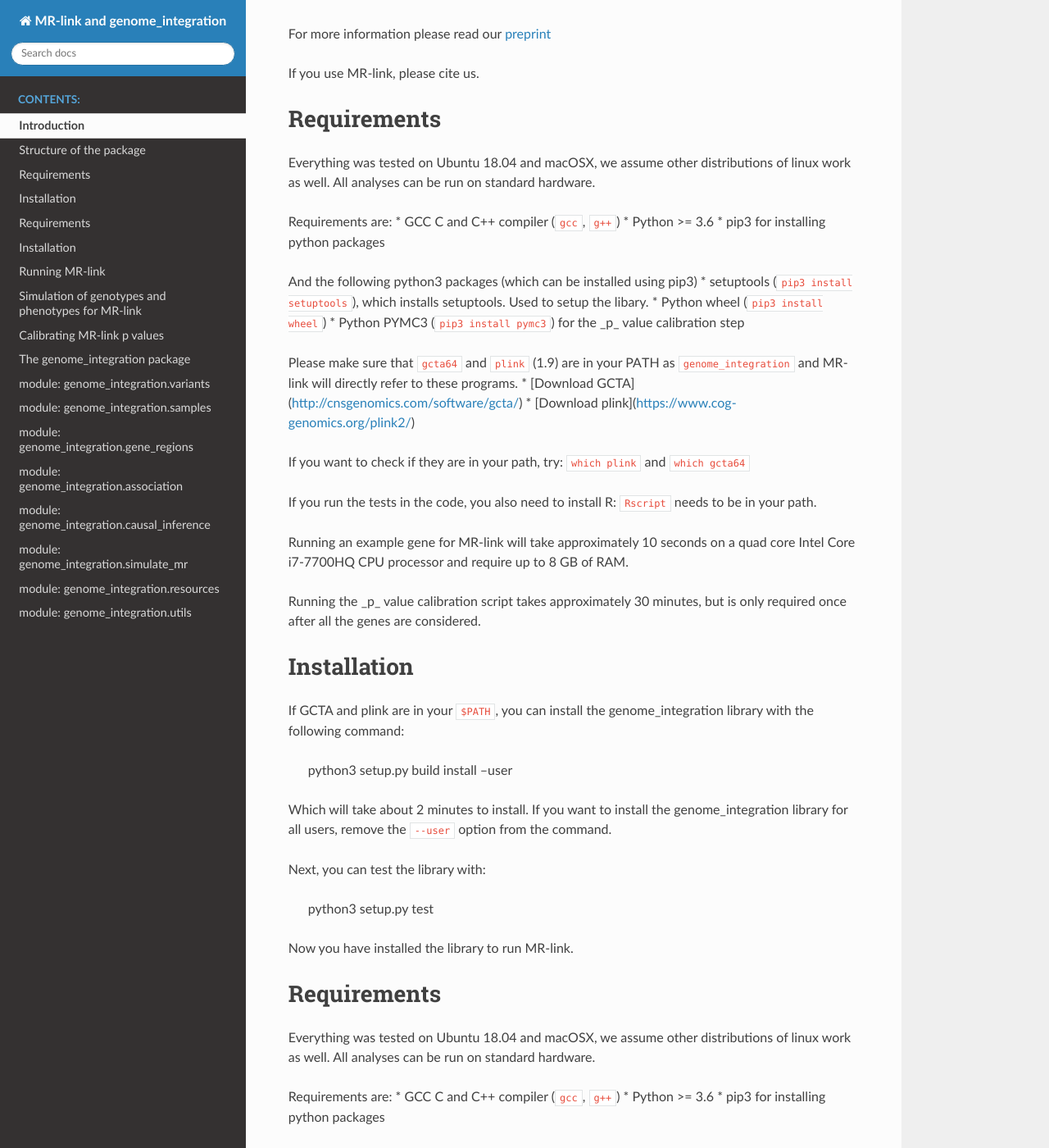
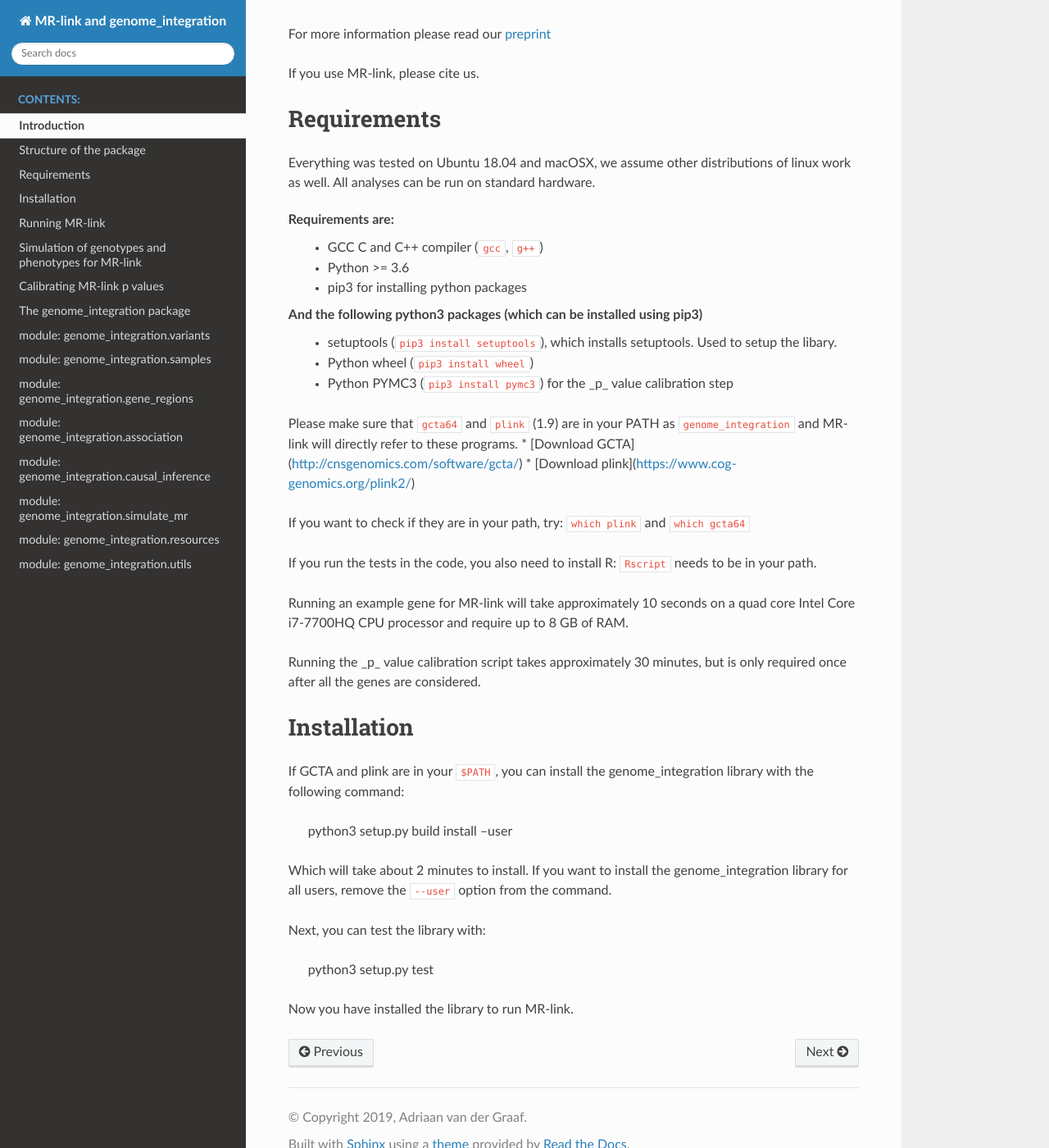
Before and after one commit to adriaan-vd-graaf/genome_integration, a Sphinx documentation site: the page built from docs/source/Introduction.rst, in a window 1280 px wide and 1400 px high, scrolled down 408 px. Shown: the whole window at 82% size. Built offline with Sphinx 7.4.7 and the Read the Docs theme 2.0.0, drawn with Linux system fonts in a browser that asks for light colours; some of the changed text lies outside the part shown.

Commit message:
updated the documentation

```diff
--- a/docs/source/Introduction.rst
+++ b/docs/source/Introduction.rst
@@ -17,7 +17,6 @@ For more information please read our `preprint <https://www.biorxiv.org/content/
 
 If you use MR-link, please cite us.
 
-
 Requirements
 --------------------
 
@@ -25,63 +24,14 @@ Everything was tested on Ubuntu 18.04 and macOSX, we assume other distributions
 All analyses can be run on standard hardware.
 
 Requirements are:
-* GCC C and C++ compiler (``gcc``, ``g++``)
-* Python >= 3.6
-* pip3 for installing python packages
+    * GCC C and C++ compiler (``gcc``, ``g++``)
+    * Python >= 3.6
+    * pip3 for installing python packages
 
 And the following python3 packages (which can be installed using pip3)
-* setuptools (``pip3 install setuptools``), which installs setuptools. Used to setup the libary.
-* Python wheel (``pip3 install wheel``)
-* Python PYMC3 (``pip3 install pymc3``) for the _p_ value calibration step
-
-Please make sure that ``gcta64`` and ``plink`` (1.9) are in your PATH as ``genome_integration`` and MR-link will directly
-refer to these programs.
-* [Download GCTA](http://cnsgenomics.com/software/gcta/)
-* [Download plink](https://www.cog-genomics.org/plink2/)
-
-If you want to check if they are in your path, try: ``which plink`` and ``which gcta64``
-
-If you run the tests in the code, you also need to install  R: ``Rscript`` needs to be in your path.
-
-Running an example gene for MR-link will take approximately 10 seconds on a quad core Intel Core i7-7700HQ CPU processor
-and require up to 8 GB of RAM.
-
-Running the _p_ value calibration script takes approximately 30 minutes, but is only required once after all the genes are
-considered.
-
-
-
-Installation
-------------
-If GCTA and plink are in your ``$PATH``, you can install the genome_integration library with the following command:
-
-   python3 setup.py build install --user
-
-Which will take about 2 minutes to install. If you want to install the genome_integration library for all users, remove
-the ``--user`` option from the command.
-
-Next, you can test the library with:
-
-    python3 setup.py test
-
-Now you have installed the library to run MR-link.
-
-
-Requirements
---------------------
-
-Everything was tested on Ubuntu 18.04 and macOSX, we assume other distributions of linux work as well.
-All analyses can be run on standard hardware.
-
-Requirements are:
-* GCC C and C++ compiler (``gcc``, ``g++``)
-* Python >= 3.6
-* pip3 for installing python packages
-
-And the following python3 packages (which can be installed using pip3)
-* setuptools (``pip3 install setuptools``), which installs setuptools. Used to setup the libary.
-* Python wheel (``pip3 install wheel``)
-* Python PYMC3 (``pip3 install pymc3``) for the _p_ value calibration step
+    * setuptools (``pip3 install setuptools``), which installs setuptools. Used to setup the libary.
+    * Python wheel (``pip3 install wheel``)
+    * Python PYMC3 (``pip3 install pymc3``) for the _p_ value calibration step
 
 Please make sure that ``gcta64`` and ``plink`` (1.9) are in your PATH as ``genome_integration`` and MR-link will directly
 refer to these programs.
```
